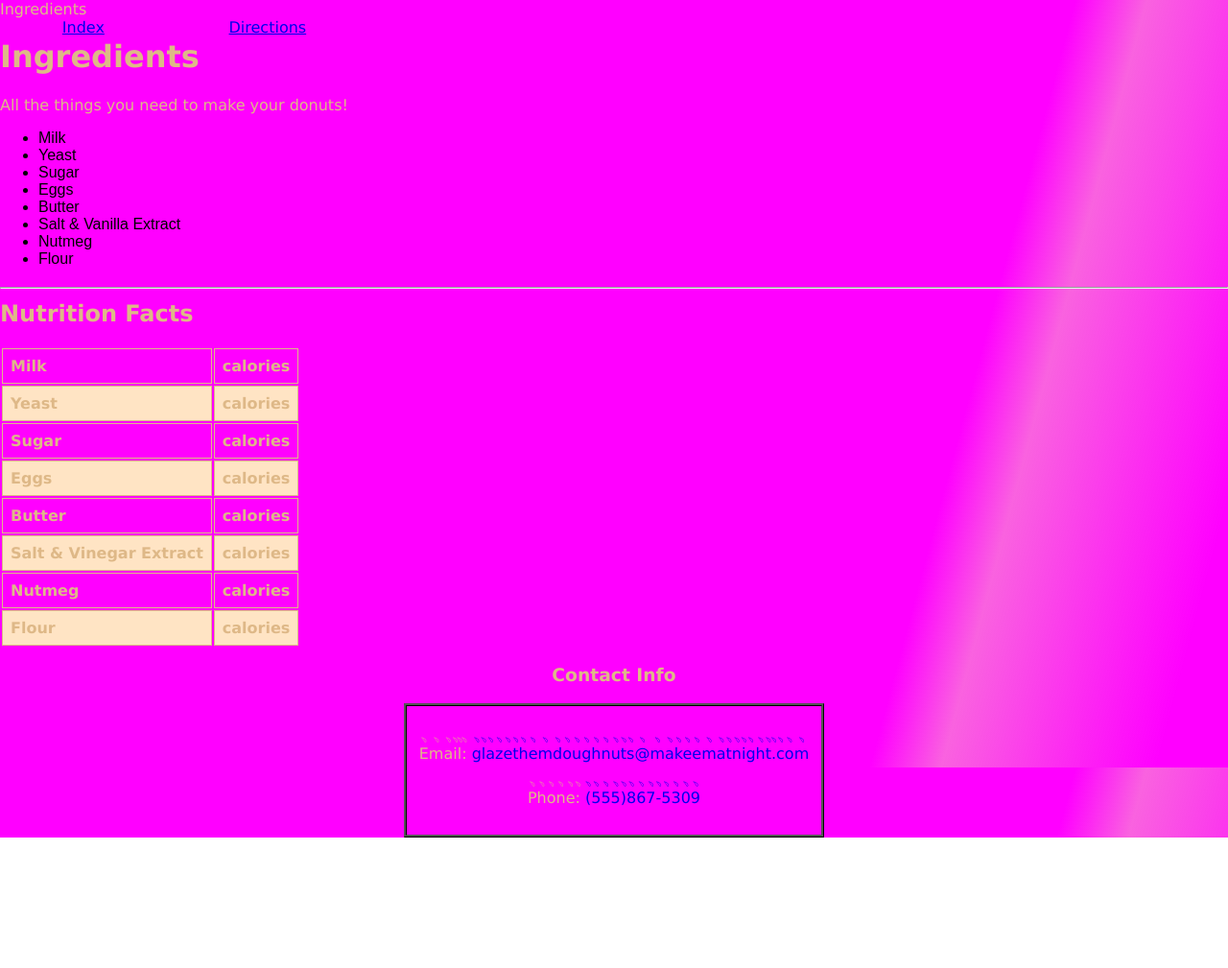
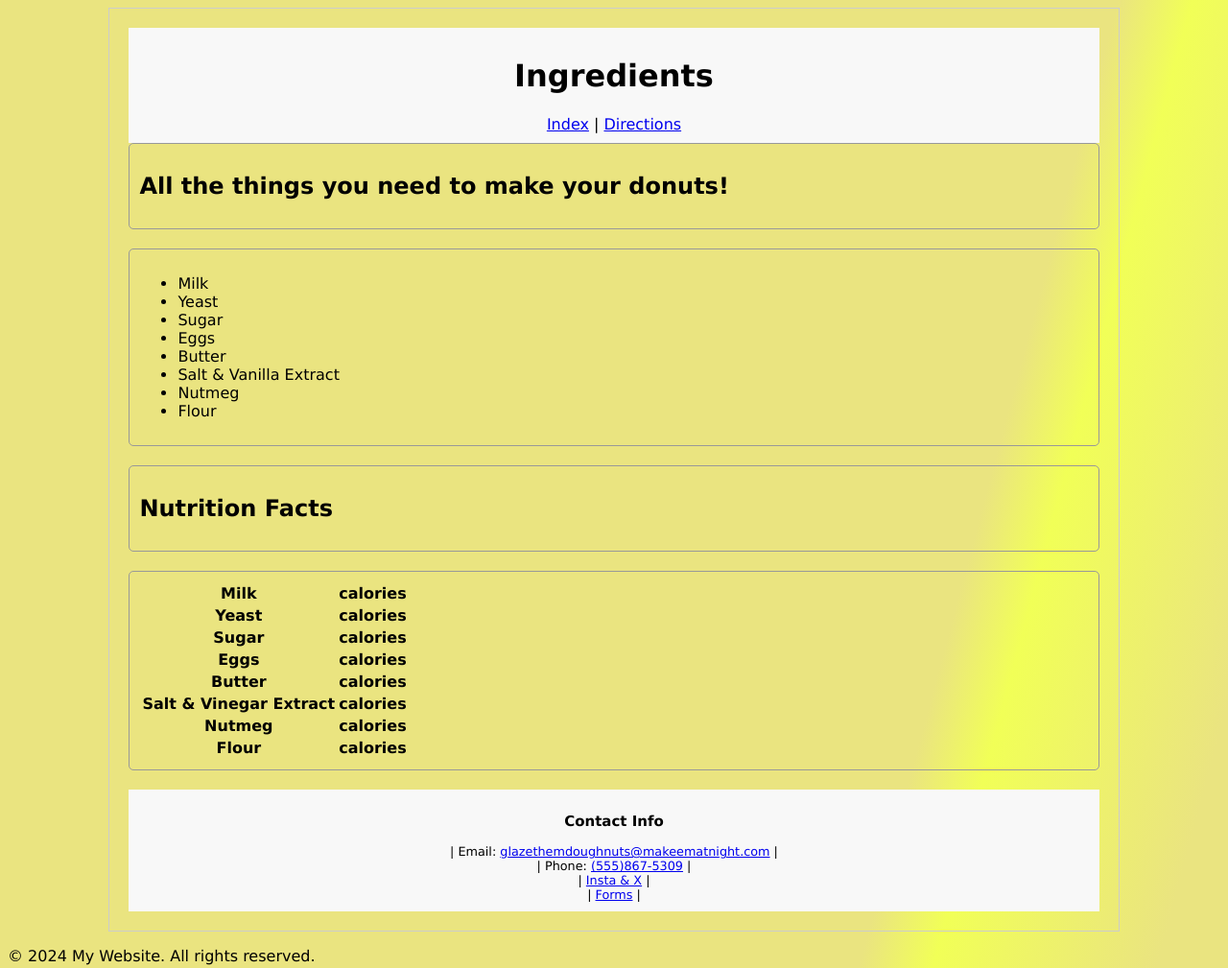
Before and after one commit to deanmastria/my_favorite_recipe, a plain HTML site: page ingredients.html in a window 1280 px wide. Shown: the top 1009 px of the page at 96% size. Before the commit the page ends 873 px from the top, so only its background shows below. Drawn offline with Linux system fonts and the light colour scheme.

Commit message:
retry commit

```diff
--- a/ingredients.html
+++ b/ingredients.html
@@ -4,18 +4,48 @@
     <meta charset="UTF-8">
     <meta name="viewport" content="width=device-width, initial-scale=1.0">
     <title>Ingredients</title>
-    <link rel="stylesheet" href="styles.css">
+    <link rel="stylesheet" href="styles2.css">
+     <style>
+        body {
+            font-family: Verdana, Geneva, Tahoma, sans-serif;
+            background: linear-gradient(105deg, #eae480 75%, #efff3ede 80%, #eae480 95%);;
+        }
+        .container {
+            width: 80%;
+            margin: 0 auto;
+            padding: 20px;
+            border: 1px solid #ccc;
+        }
+        .container > div {
+            margin-bottom: 20px;
+            padding: 10px;
+            border: 1px solid #999;
+            border-radius: 5px;
+        }
+        header, footer {
+            background-color: #f8f8f8;
+            padding: 10px 0;
+            text-align: center;
+        }
+        footer {
+            margin-top: 20px;
+            font-size: 0.8em;
+        }
+    </style>
 </head>
     <body>
         <div class="container">
-            <Header>Ingredients</Header>
-            <nav class="navbar">
-                <a href="index.html">Index</a>
+            <Header>
+                <h1>Ingredients</h1>
+            <nav >
+                <a href="index.html">Index</a> |
                 <a href="directions.html">Directions</a>
             </nav>
-                <h1 id="Ingredientsheader">Ingredients</h1>
-                    <p class="para1">All the things you need to make your donuts!</p>
-                        <ul id="ingredientsli">
+        </Header>
+                <div class="ingredientsheader">
+                            <h2>All the things you need to make your donuts!</h2>
+                    </div>
+                       <div><ul class="ingredientsli">
                             <li>Milk</li>
                             <li>Yeast</li>
                             <li>Sugar</li>
@@ -25,10 +55,11 @@
                             <li>Nutmeg</li>
                             <li>Flour</li>
                         </ul>
-                <div>
-                    <h2 class="Nutritiontitle"><hr>Nutrition Facts</h2>
+                        </div>
+                    <div class="ingredientsheader2">
+                    <h2>Nutrition Facts</h2>
                 </div>
-                <div>
+                <div class="Nutritable">
                     <table>
                         <tr>
                             <th>Milk</th>
@@ -65,14 +96,18 @@
                     </table>
                 </div>
 
-            <footer class="footer">
-                <div class="footerhead">
-                    <h3>Contact Info</h3>
-                    <div class="contactinfo">
-                        <p>Email: <a href=mailto:glazethemdoughnuts@makeematnight.com> glazethemdoughnuts@makeematnight.com</a></p>
-                        <p>Phone: <a href=tel+5558675309> (555)867-5309</a></p>
-                    </div>
-            </footer>
+                <footer>
+                    <div class="footerhead">
+                        <h3>Contact Info</h3>
+                        </div>
+                            | Email: <a href=mailto:glazethemdoughnuts@makeematnight.com> glazethemdoughnuts@makeematnight.com</a> | <BR>
+                            | Phone: <a href=tel+5558675309> (555)867-5309</a> | <BR>
+                            | <a href="#social-media"> Insta & X</a> | <BR>
+                            | <a href="form.html">Forms</a> |
+                         </div>
+         <p>&copy; 2024 My Website. All rights reserved.</p>
+
+                </footer>
         </div>
     </body>
 </html>
--- a/styles.css
+++ b/styles.css
@@ -6,33 +6,14 @@ body {
     margin: 0;
     padding: 0;
     box-sizing:content-box;
-    background: linear-gradient(105deg, #ff00ff 75%, #f723d3b6 80%, #ff00ff 95%);
     background-attachment: fixed;
     background-repeat: no-repeat;
     background-size: cover;
 }
 /*Index*/
     /*Nav Bar*/
-        .navbar {
-            display: flex;
-            justify-content: space-around;
-            align-items: center;
-            width: 30%;
-            position: fixed;
-            z-index: 1000;
-        }
-
-        .
 
     /*Footer*/
-
-        footer {
-            text-align: center;
-            position: fixed;
-            bottom: 0;
-            padding: 20px;
-
-        }
         .footerhead {
             display: flex;
             flex-direction: column;
@@ -40,34 +21,51 @@ body {
         }
         .footerhead .contactinfo {
             text-emphasis-style: open sesame;
-            text-align: center;        ;
         }
         .contactinfo {
+            text-align: center;
+            margin: 1em auto;
             border:#000000;
             border-style:ridge;
-            padding: 1%
+            padding: 1%;
+            max-width: fit-content;
         }
         footer a {
             text-decoration: none;
         }
         footer a:hover {
-            text-decoration: underline
+            text-decoration: underline;
         }
 
 /*Directions*/
-        #directionsli {
+        .directionsli {
             font-family:'Times New Roman', Times, serif;
             color:black
 }
 
 /*Ingredients*/
-        #ingredientsli {
+
+        .ingredientsheader {
+            display: flex;
+            align-items: center;
+            justify-content: center;
+            text-align: center;
+        }
+
+        .ingredientsheader2 {
+            display: flex;
+            align-items: center;
+            justify-content: center;
+        }
+
+        .ingredientsli {
             font-family: Arial, Helvetica, sans-serif;
             color: black;
         }
     /*Table*/
-        .kcal {
+        .Nutritable {
             display: flex;
+            margin: 20px auto;
             table-layout: auto;
             width: 150px;
             font-family: 'Courier New', Courier, monospace;
@@ -76,10 +74,13 @@ body {
         }
         td,th {
             border: 1px;
+            margin: auto;
             border-style: solid;
             text-align: left;
             padding: 8px;
         }
         tr:nth-child(even) {background-color: bisque;}
 
+
+
 /*Flexbox*/
```
Also changed, not shown: directions.html (+45 -10 lines), flexbox.html (deleted, +0 -23 lines), form.html (+1 -1 lines), index.html (+51 -13 lines), 1 other file.
